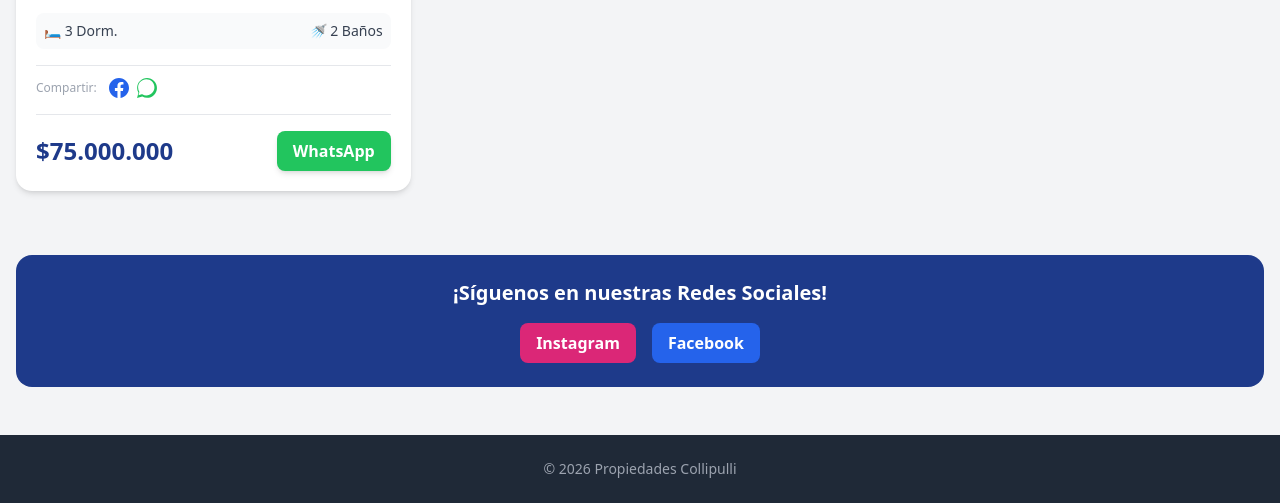
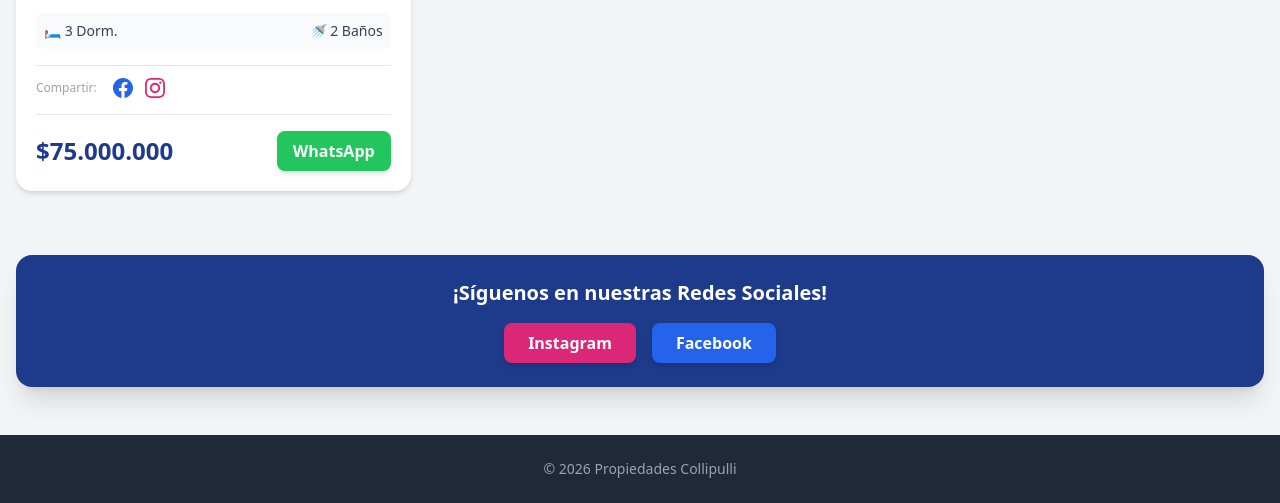
Before and after one commit to kkrakker83/propiedades-collipulli, a plain HTML site: page index.html in a window 1280 px wide. Shown: the part 575-1078 px from the top of the page. Drawn offline with nearby package versions, Linux system fonts and the light colour scheme.

Commit message:
Update index.html

```diff
--- a/index.html
+++ b/index.html
@@ -5,8 +5,7 @@
     <meta name="viewport" content="width=device-width, initial-scale=1.0">
     <title>Propiedades Collipulli | Venta y Arriendo</title>
     <script src="https://cdn.tailwindcss.com"></script>
-
-    </head>
+</head>
 <body class="bg-gray-100 font-sans flex flex-col min-h-screen">
 
     <nav class="bg-blue-900 text-white p-4 shadow-lg sticky top-0 z-50">
@@ -48,33 +47,38 @@
                         <span>🚿 2 Baños</span>
                     </div>
 
-                    <div class="flex gap-2 mb-4 border-t pt-3">
+                    <div class="flex gap-3 mb-4 border-t pt-3 items-center">
                         <span class="text-xs text-gray-400 self-center mr-1">Compartir:</span>
-                        <a href="https://www.facebook.com/sharer/sharer.php?u=https://tu-web.com" target="_blank" class="text-blue-600 hover:text-blue-800">
-                            <svg class="h-5 w-5" fill="currentColor" viewBox="0 0 24 24"><path d="M24 12.073c0-6.627-5.373-12-12-12s-12 5.373-12 12c0 5.99 4.388 10.954 10.125 11.854v-8.385H7.078v-3.47h3.047V9.43c0-3.007 1.792-4.669 4.533-4.669 1.312 0 2.686.235 2.686.235v2.953H15.83c-1.491 0-1.956.925-1.956 1.874v2.25h3.328l-.532 3.47h-2.796v8.385C19.612 23.027 24 18.062 24 12.073z"/></svg>
+
+                        <a href="https://www.facebook.com/sharer/sharer.php?u=https://tu-web.com" target="_blank" class="text-blue-600 hover:scale-110 transition-transform">
+                            <svg class="h-5 w-5" fill="currentColor" viewBox="0 0 24 24">
+                                <path d="M24 12.073c0-6.627-5.373-12-12-12s-12 5.373-12 12c0 5.99 4.388 10.954 10.125 11.854v-8.385H7.078v-3.47h3.047V9.43c0-3.007 1.792-4.669 4.533-4.669 1.312 0 2.686.235 2.686.235v2.953H15.83c-1.491 0-1.956.925-1.956 1.874v2.25h3.328l-.532 3.47h-2.796v8.385C19.612 23.027 24 18.062 24 12.073z"/>
+                            </svg>
                         </a>
-                        <a href="https://api.whatsapp.com/send?text=Mira esta propiedad en Collipulli: https://tu-web.com" target="_blank" class="text-green-500 hover:text-green-700">
-                            <svg class="h-5 w-5" fill="currentColor" viewBox="0 0 24 24"><path d="M.057 24l1.687-6.163c-1.041-1.804-1.588-3.849-1.587-5.946.003-6.556 5.338-11.891 11.893-11.891 3.181.001 6.167 1.24 8.413 3.488 2.246 2.248 3.484 5.232 3.484 8.412 0 6.556-5.338 11.892-11.893 11.892-1.997-.001-3.951-.5-5.688-1.448l-6.309 1.656zm6.29-4.464c1.589.943 3.131 1.456 4.771 1.456 5.403 0 9.8-4.397 9.8-9.8 0-2.618-1.02-5.08-2.871-6.931-1.85-1.85-4.312-2.87-6.932-2.87-5.403 0-9.803 4.397-9.803 9.8 0 2.029.533 4.01 1.543 5.739l-1.011 3.693 3.795-1.018z"/></svg>
+
+                        <a href="https://www.instagram.com/" target="_blank" class="text-pink-600 hover:scale-110 transition-transform">
+                            <svg class="h-5 w-5" fill="currentColor" viewBox="0 0 24 24">
+                                <path d="M12 2.163c3.204 0 3.584.012 4.85.07 1.366.062 2.633.332 3.608 1.308.975.975 1.245 2.242 1.308 3.608.058 1.266.07 1.646.07 4.85s-.012 3.584-.07 4.85c-.063 1.366-.333 2.633-1.308 3.608-.975.975-2.242 1.245-3.608 1.308-1.266.058-1.646.07-4.85.07s-3.584-.012-4.85-.07c-1.366-.063-2.633-.333-3.608-1.308-.975-.975-1.245-2.242-1.308-3.608-.058-1.266-.07-1.646-.07-4.85s.012-3.584.07-4.85c.063-1.366.333-2.633 1.308-3.608.975-.975 2.242-1.245 3.608-1.308 1.266-.058 1.646-.07 4.85-.07zm0-2.163c-3.259 0-3.667.014-4.947.072-4.358.2-6.78 2.618-6.98 6.98-.059 1.281-.073 1.689-.073 4.948s.014 3.667.072 4.947c.2 4.358 2.618 6.78 6.98 6.98 1.281.058 1.689.072 4.948.072s3.667-.014 4.947-.072c4.358-.2 6.78-2.618 6.98-6.98.058-1.281.072-1.689.072-4.948s-.014-3.667-.072-4.947c-.2-4.358-2.618-6.78-6.98-6.98-1.28-.058-1.689-.072-4.948-.072zm0 5.838c-3.403 0-6.162 2.759-6.162 6.162s2.759 6.163 6.162 6.163 6.162-2.759 6.162-6.163c0-3.403-2.759-6.162-6.162-6.162zm0 10.162c-2.209 0-4-1.79-4-4 0-2.209 1.791-4 4-4s4 1.791 4 4c0 2.21-1.791 4-4 4zm6.406-11.845c-.796 0-1.441.645-1.441 1.44s.645 1.44 1.441 1.44c.795 0 1.439-.645 1.439-1.44s-.644-1.44-1.439-1.44z"/>
+                            </svg>
                         </a>
                     </div>
 
                     <div class="flex justify-between items-center border-t pt-4">
                         <span class="text-2xl font-black text-blue-900">$75.000.000</span>
-                        <a href="https://wa.me/tu_numero" class="bg-green-500 text-white px-4 py-2 rounded-lg font-bold shadow-md">WhatsApp</a>
+                        <a href="https://wa.me/tu_numero" class="bg-green-500 text-white px-4 py-2 rounded-lg font-bold shadow-md hover:bg-green-600 transition">WhatsApp</a>
                     </div>
                 </div>
             </div>
-
-        </div>
+            </div>
 
         <div class="mt-16 mb-8">
-            <div class="bg-blue-900 rounded-2xl p-6 text-white text-center">
+            <div class="bg-blue-900 rounded-2xl p-6 text-white text-center shadow-xl">
                 <h4 class="text-xl font-bold mb-4">¡Síguenos en nuestras Redes Sociales!</h4>
                 <div class="flex justify-center gap-4">
-                    <a href="https://instagram.com/tu_perfil" target="_blank" class="flex items-center gap-2 bg-pink-600 px-4 py-2 rounded-lg font-bold hover:bg-pink-700 transition">
+                    <a href="https://instagram.com/tu_perfil" target="_blank" class="flex items-center gap-2 bg-pink-600 px-6 py-2 rounded-lg font-bold hover:bg-pink-700 transition shadow-md">
                         <span>Instagram</span>
                     </a>
-                    <a href="https://facebook.com/tu_perfil" target="_blank" class="flex items-center gap-2 bg-blue-600 px-4 py-2 rounded-lg font-bold hover:bg-blue-700 transition">
+                    <a href="https://facebook.com/tu_perfil" target="_blank" class="flex items-center gap-2 bg-blue-600 px-6 py-2 rounded-lg font-bold hover:bg-blue-700 transition shadow-md">
                         <span>Facebook</span>
                     </a>
                 </div>
```
